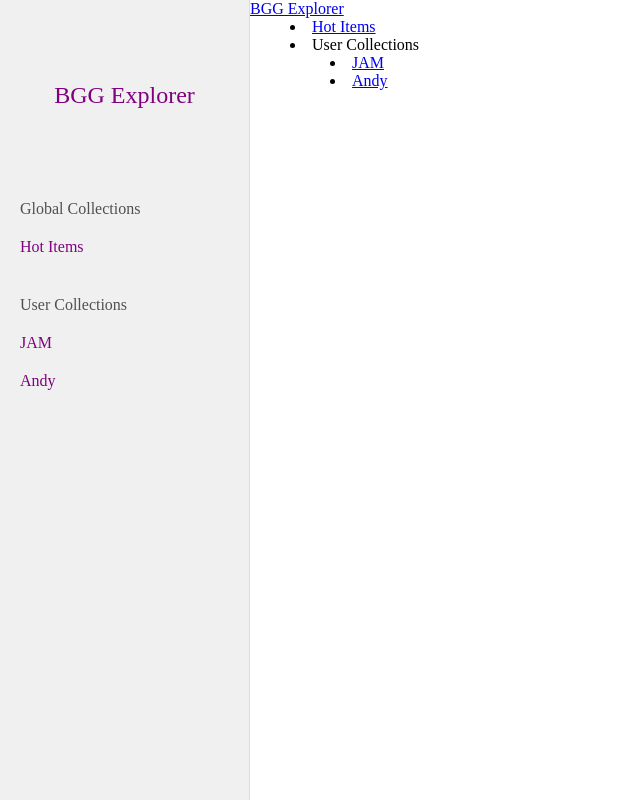
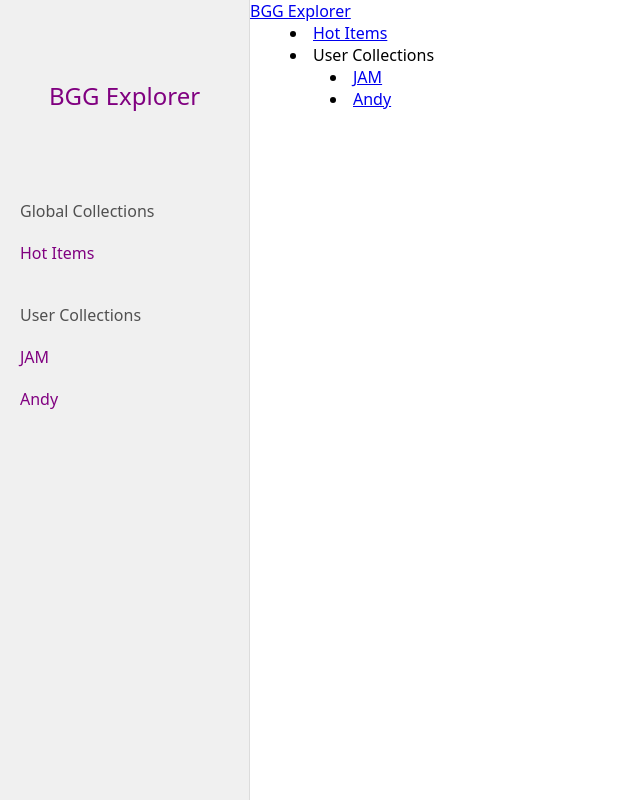
Before and after one commit to mattsherman/bgg-explorer, a React (Vite) app in the folder BggReactApp/: page / in a window 1280 px wide. Shown: the whole page, without its empty margins (0-640 px from the left). Built offline with nearby package versions, Linux system fonts and the light colour scheme.

Commit message:
Default font

```diff
--- a/BggReactApp/src/index.css
+++ b/BggReactApp/src/index.css
@@ -14,4 +14,6 @@
 
 html, body {
   height: 100%;
+
+  font-family: system-ui, Helvetica, Arial, sans-serif;
 }
```
